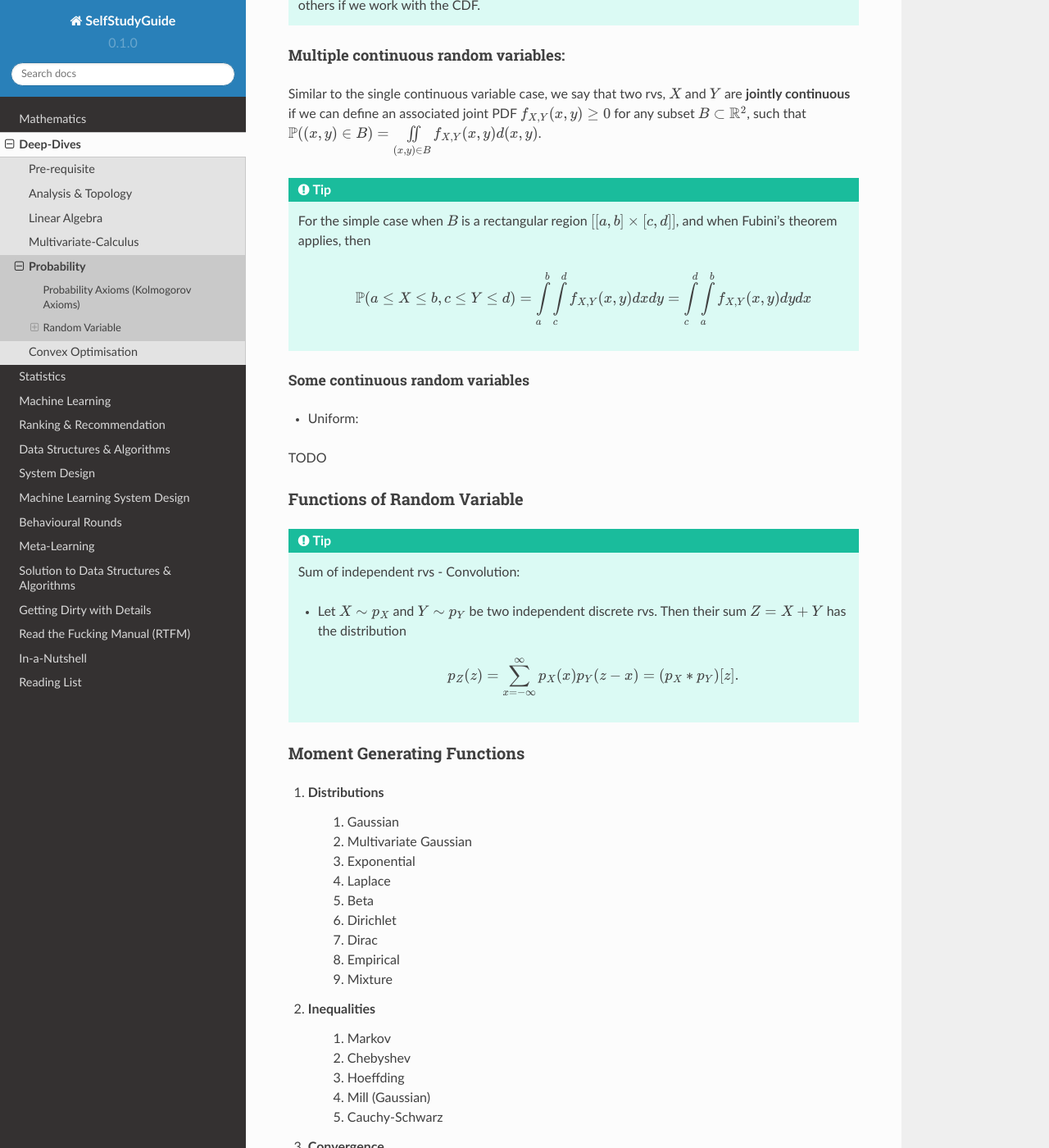
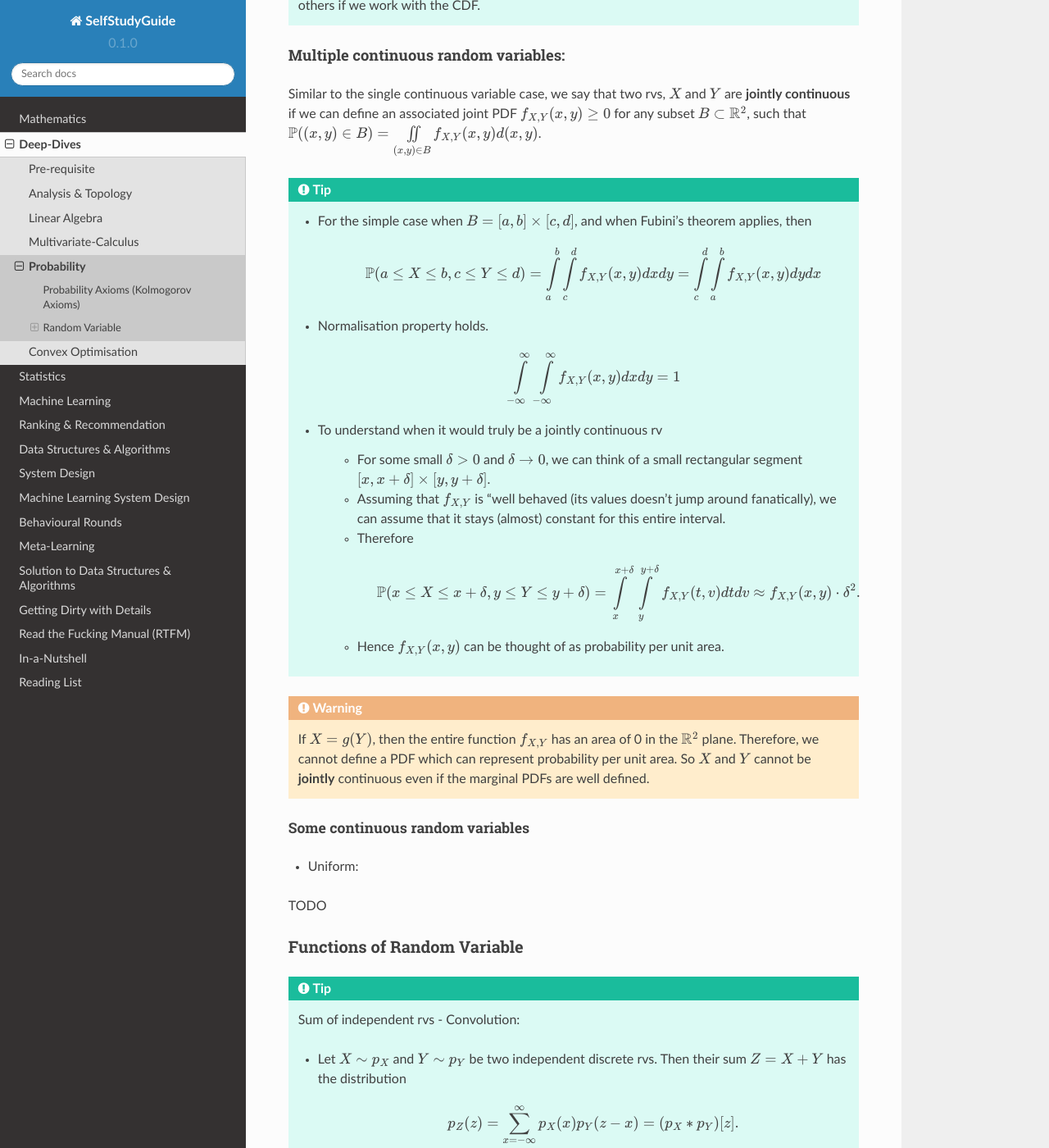
Before and after one commit to uselesstechjunks/leetcode, a Sphinx documentation site: the page built from docs/source/math/prob.rst, in a window 1280 px wide and 1400 px high, scrolled down 13548 px. Shown: the whole window at 82% size. Built offline with Sphinx 7.4.7 and the Read the Docs theme 2.0.0, drawn with Linux system fonts in a browser that asks for light colours.

Commit message:
Update prob.rst

```diff
--- a/docs/source/math/prob.rst
+++ b/docs/source/math/prob.rst
@@ -456,9 +456,23 @@ Multiple continuous random variables:
 Similar to the single continuous variable case, we say that two rvs, :math:`X` and :math:`Y` are **jointly continuous** if we can define an associated joint PDF :math:`f_{X,Y}(x,y)\geq 0` for any subset :math:`B\subset\mathbb{R}^2`, such that :math:`\mathbb{P}((x,y)\in B)=\iint\limits_{(x,y)\in B} f_{X,Y}(x,y) d(x,y)`.
 
 .. tip::
-	For the simple case when :math:`B` is a rectangular region :math:`[[a,b]\times [c,d]]`, and when Fubini's theorem applies, then
+	* For the simple case when :math:`B=[a,b]\times [c,d]`, and when Fubini's theorem applies, then
 
 		.. math:: \mathbb{P}(a\leq X\leq b, c\leq Y\leq d)=\int\limits_a^b\int\limits_c^d f_{X,Y}(x,y) dx dy=\int\limits_c^d\int\limits_a^b f_{X,Y}(x,y) dy dx
+	* Normalisation property holds.
+
+		.. math:: \int\limits_{-\infty}^\infty\int\limits_{-\infty}^\infty f_{X,Y}(x,y)dx dy=1
+	* To understand when it would truly be a jointly continuous rv
+
+		* For some small :math:`\delta>0` and :math:`\delta\to 0`, we can think of a small rectangular segment :math:`[x,x+\delta]\times[y,y+\delta]`.
+		* Assuming that :math:`f_{X,Y}` is "well behaved (its values doesn’t jump around fanatically), we can assume that it stays (almost) constant for this entire interval.
+		* Therefore
+
+			.. math:: \mathbb{P}(x\leq X\leq x+\delta, y\leq Y\leq y+\delta)=\int\limits_x^{x+\delta}\int\limits_y^{y+\delta}f_{X,Y}(t,v)dt dv\approx f_{X,Y}(x,y)\cdot\delta^2.
+		* Hence :math:`f_{X,Y}(x,y)` can be thought of as probability per unit area.
+
+.. warning::
+	If :math:`X=g(Y)`, then the entire function :math:`f_{X,Y}` has an area of 0 in the :math:`\mathbb{R}^2` plane. Therefore, we cannot define a PDF which can represent probability per unit area. So :math:`X` and :math:`Y` cannot be **jointly** continuous even if the marginal PDFs are well defined.
 
 Some continuous random variables
 ^^^^^^^^^^^^^^^^^^^^^^^^^^^^^^^^^^^^^^^^^^^^^
```
